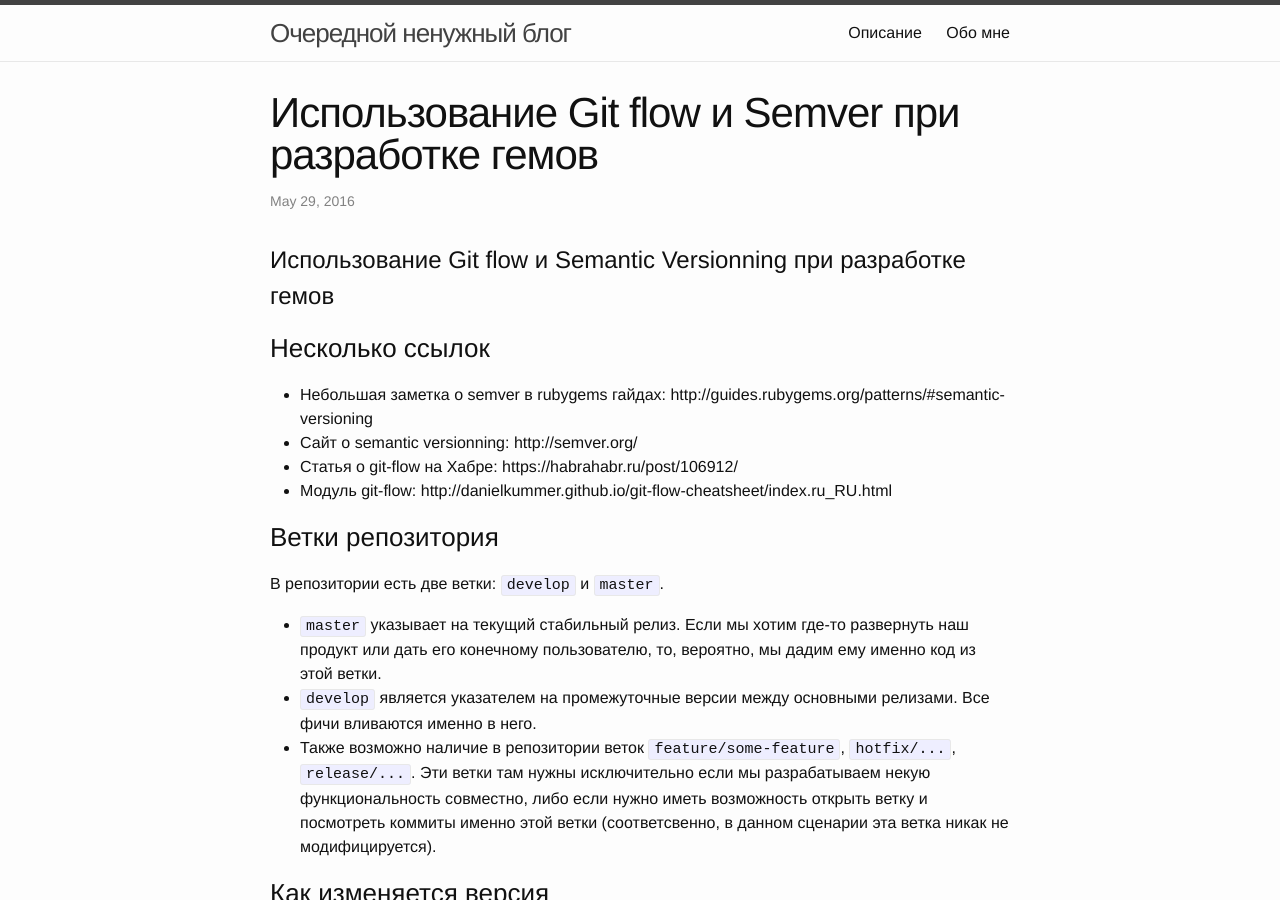
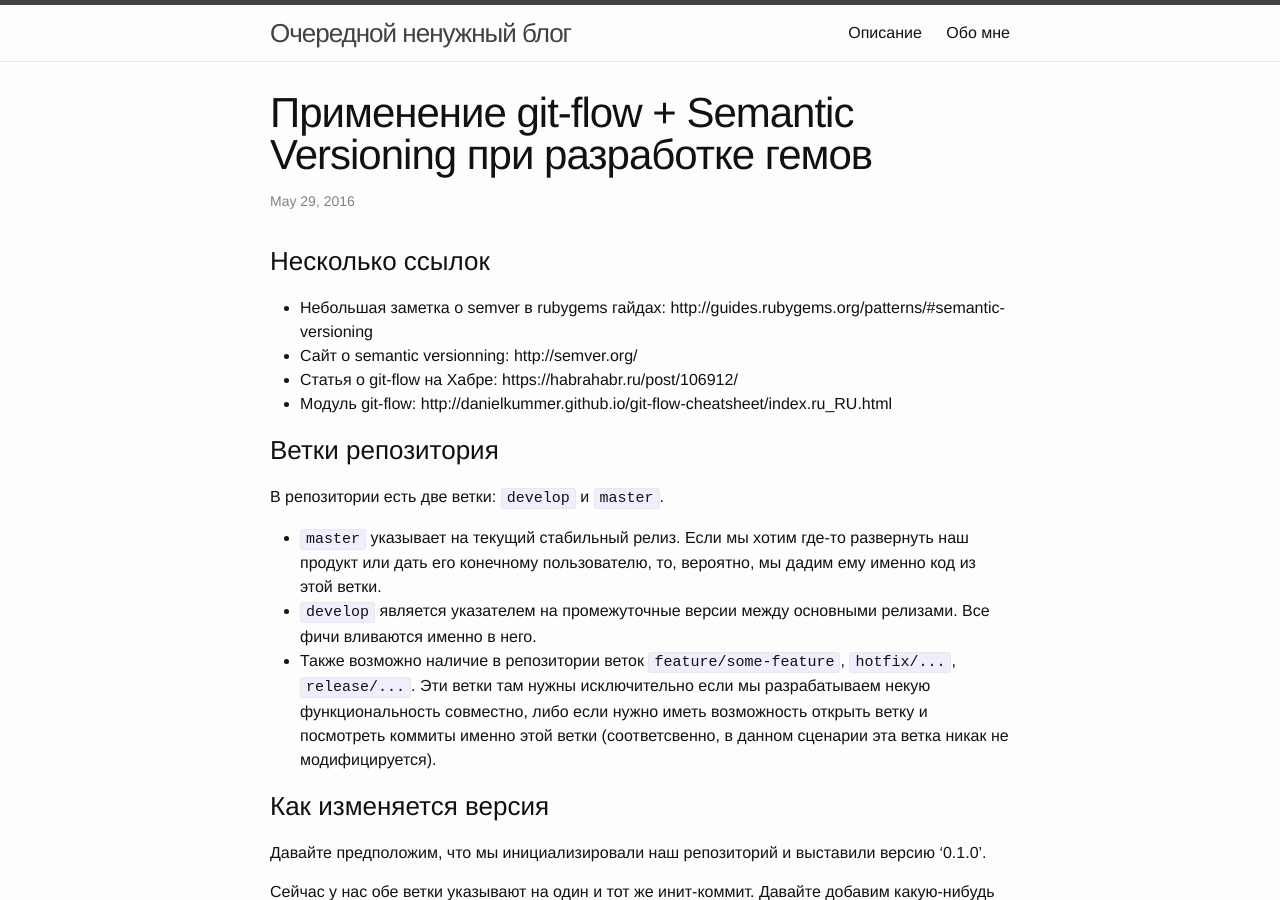
Before and after one commit to Nondv/Nondv.github.io.bk, a Jekyll site: the page built from _posts/2016-05-29-gitflow-and-semver-for-gems.md, in a window 1280 px wide and 900 px high. Built offline with Jekyll 4.4.1, drawn with Linux system fonts in a browser that asks for light colours.

Commit message:
some fixes in post about git-flow + semver

```diff
--- a/_posts/2016-05-29-gitflow-and-semver-for-gems.md
+++ b/_posts/2016-05-29-gitflow-and-semver-for-gems.md
@@ -1,9 +1,8 @@
 ---
 
-title:  'Использование Git flow и Semver при разработке гемов'
+title:  'Применение git-flow + Semantic Versioning при разработке гемов'
 categories: development
 ---
-# Использование Git flow и Semantic Versionning при разработке гемов
 
 ### Несколько ссылок
 
```
